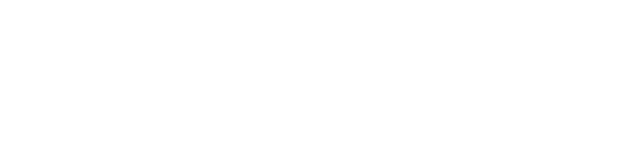
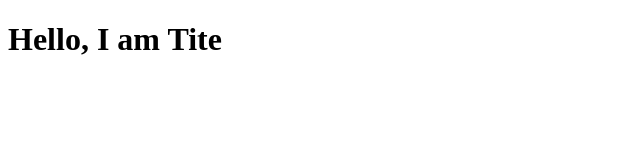
Before and after one commit to TiteLunda/Portofolio_Mob, a website: page index.html in a window 1280 px wide. Shown: the whole page, without its empty margins (0-640 px from the left). Drawn offline with Linux system fonts and the light colour scheme.

Commit message:
linters erros fixed

```diff
--- a/index.html
+++ b/index.html
@@ -9,7 +9,7 @@
 </head>
 
 <body>
-
+    <h1>Hello, I am Tite</h1>
 </body>
 
 </html>
--- a/style.css
+++ b/style.css
@@ -0,0 +1,3 @@
+h1 {
+  color: aqua;
+}
```
